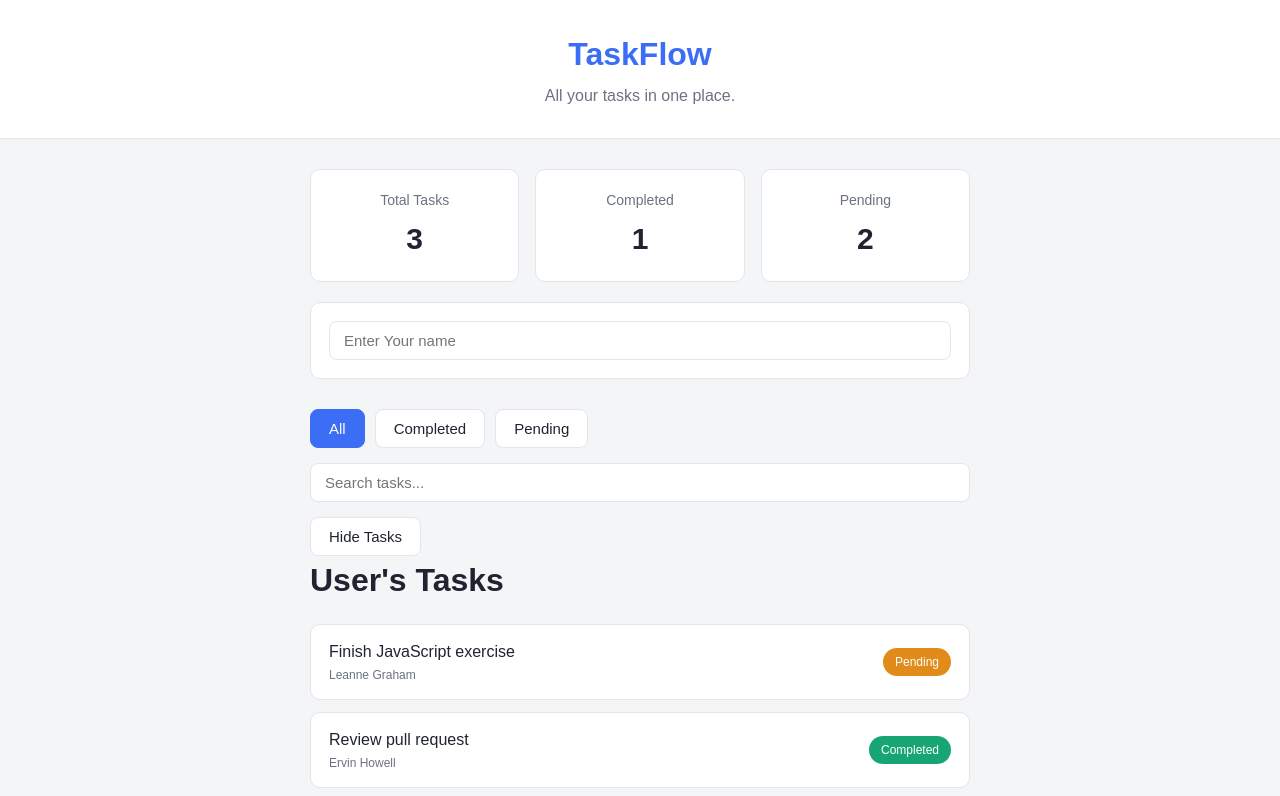
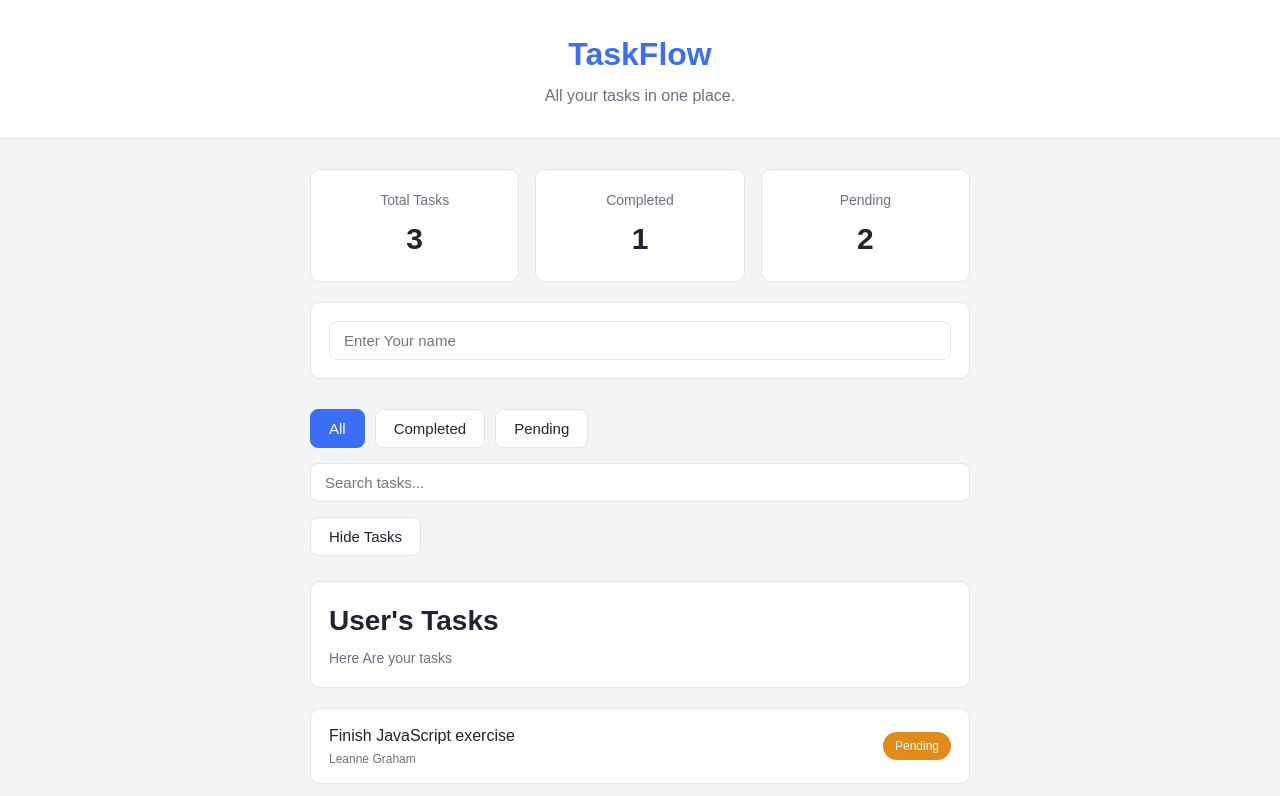
Before and after one commit to b4f-cohort8-salamiyah/b4f-cohort8-salamiyah-react-2026, a React (Vite) app: page / in a window 1280 px wide. Shown: the top 796 px of the page. Built offline with nearby package versions, Linux system fonts and the light colour scheme.

Commit message:
Session 6 combined homework STRETCH

```diff
--- a/src/App.tsx
+++ b/src/App.tsx
@@ -10,12 +10,15 @@ function App() {
   const [searchText, setSearchText] = useState("");
   const [showTasks, setShowTasks] = useState(true);
   const [name, setName] = useState("");
+
   function handleShowAll(): void {
     setCurrentFilter("all");
   }
+
   function handleNameChange(event: ChangeEvent<HTMLInputElement>) {
     setName(event.target.value);
   }
+
   function handleShowCompleted() {
     setCurrentFilter("completed");
   }
@@ -30,6 +33,16 @@ function App() {
 
   function handleToggleTasks() {
     setShowTasks(!showTasks);
+  }
+
+  let greetingMessage = "";
+
+  if (name === "") {
+    greetingMessage = "";
+  } else if (name === "admin") {
+    greetingMessage = "Welcome back, admin.";
+  } else {
+    greetingMessage = "Hello, " + name + "!";
   }
 
   return (
@@ -49,7 +62,7 @@ function App() {
             onChange={handleNameChange}
             placeholder="Enter Your name"
           />
-          {name ? <p>Hello, {name}!</p> : null}
+          {name ? <p>{greetingMessage}</p> : null}
         </div>
         <section className="filters">
           <button
@@ -87,7 +100,7 @@ function App() {
         <button className="toggle-tasks-button" onClick={handleToggleTasks}>
           {showTasks ? "Hide Tasks" : "Show Tasks"}
         </button>
-        <SectionTitle title={"User's Tasks"}></SectionTitle>
+        <SectionTitle title={"User's Tasks"} subtitle="Here Are your tasks"></SectionTitle>
         {showTasks ? (
           <ul className="task-list">
             <TaskItem
--- a/src/components/SectionTitle.tsx
+++ b/src/components/SectionTitle.tsx
@@ -1,9 +1,13 @@
 interface SectionTitleProps{
     title : string
+    subtitle: string
 }
 function SectionTitle(props : SectionTitleProps){
     return (
-        <h1>{props.title}</h1>
+      <div className="section-title">
+        <h2>{props.title}</h2>
+        <p>{props.subtitle}</p>
+      </div>
     );
 
 }
--- a/src/index.css
+++ b/src/index.css
@@ -203,6 +203,28 @@ body {
   border-color: #3b6ef5;
 }
 
+/* ---------- Section Title ---------- */
+
+.section-title {
+  margin-top: 25px;
+  margin-bottom: 15px;
+  background-color: #ffffff;
+  border: 1px solid #e2e5ea;
+  border-radius: 10px;
+  padding: 18px;
+}
+
+.section-title h2 {
+  color: #1f2430;
+  font-size: 28px;
+  margin-bottom: 6px;
+}
+
+.section-title p {
+  color: #6b7280;
+  font-size: 14px;
+}
+
 /* ---------- Greeting ---------- */
 
 .name-greeting {
```
